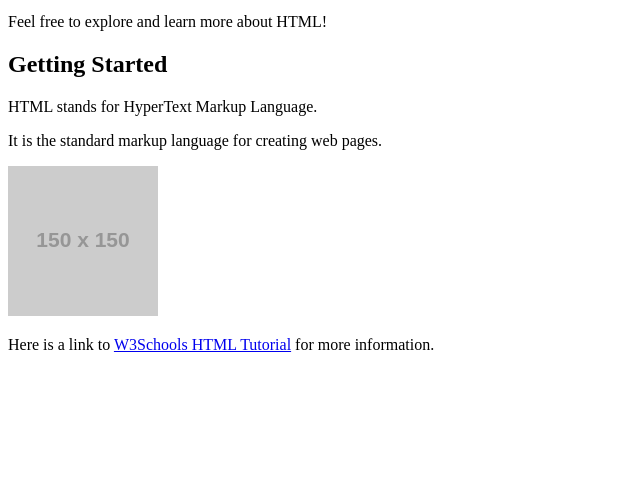
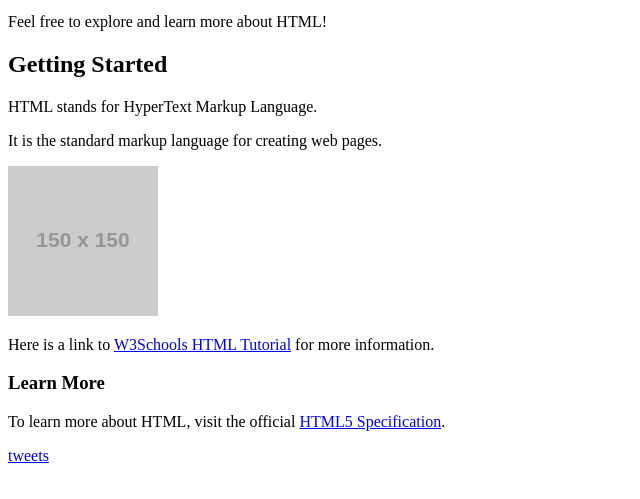
Before and after one commit to Patrickkinyua/My_First_Portfolio, a plain HTML site: page html_basic/index.html in a window 1280 px wide. Shown: the part 101-600 px from the top of the page, without its empty margins (0-640 px from the left). Drawn offline with Linux system fonts and the light colour scheme; placeholder pictures from the web are drawn by us.

Commit message:
add tweets

```diff
--- a/html_basic/index.html
+++ b/html_basic/index.html
@@ -14,6 +14,8 @@
     <p>It is the standard markup language for creating web pages.</p>
     <img src="https://via.placeholder.com/150" alt="Placeholder Image">
     <p>Here is a link to <a href="https://www.w3schools.com/html/">W3Schools HTML Tutorial</a> for more information.</p>
-
+    <h3>Learn More</h3>
+    <p>To learn more about HTML, visit the official <a href="https://www.w3.org/TR/html52/">HTML5 Specification</a>.</p>
+    <p><a href="tweets.html">tweets</a></p>
 </body>
 </html>
```
Also changed, not shown: html_basic/tweets.html (added).
